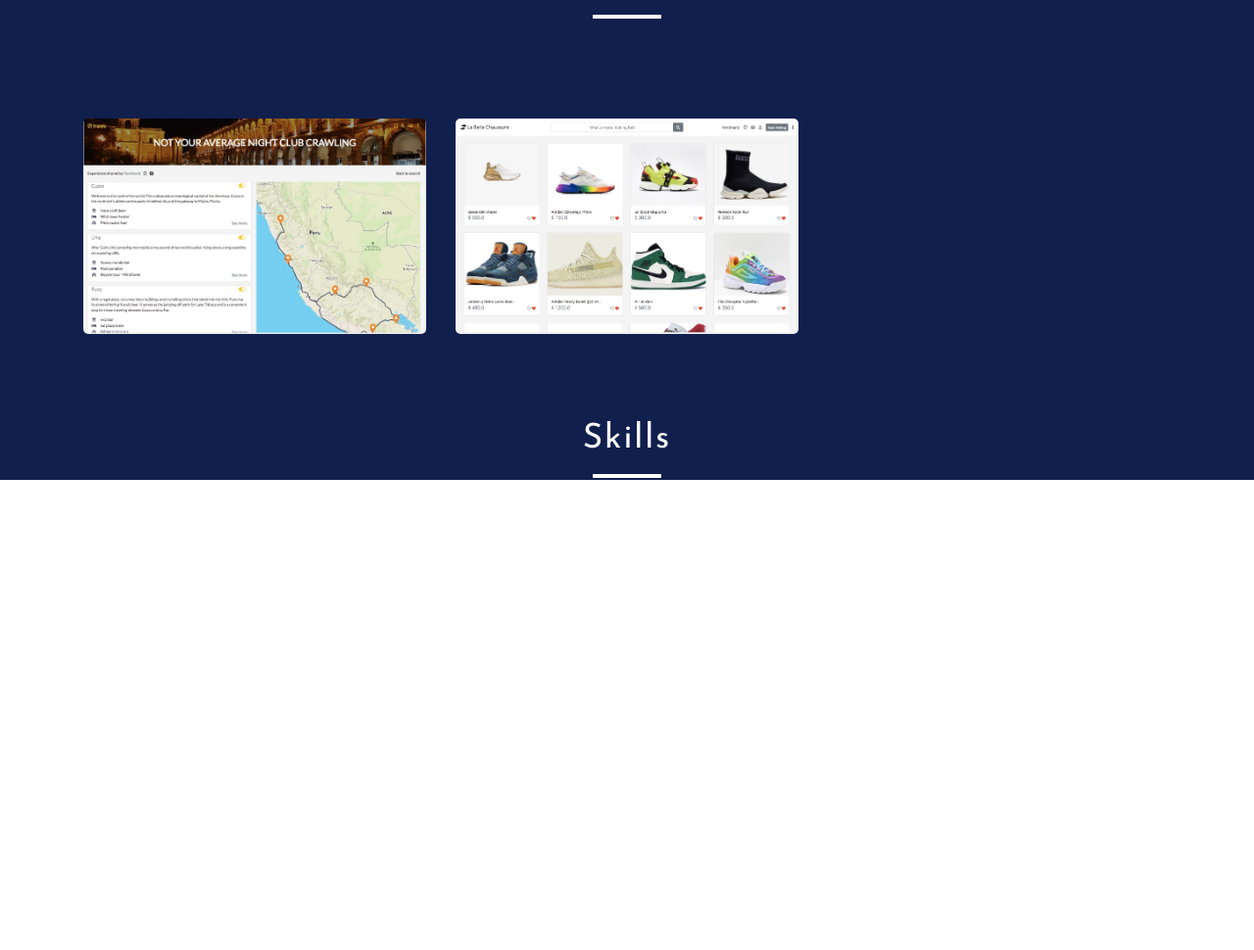
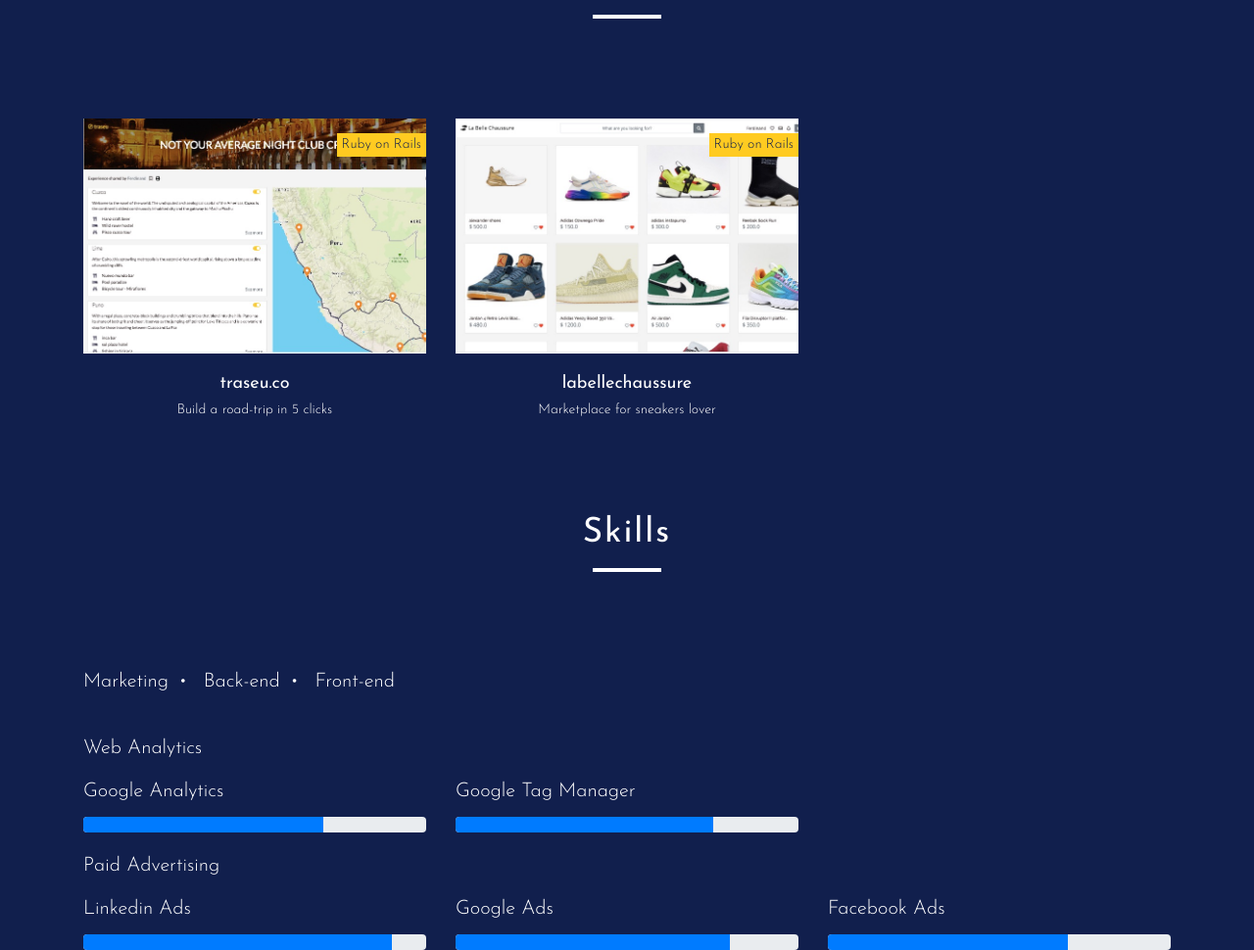
Before and after one commit to fcuisin/fcuisin.github.io, a plain HTML site: page index.html in a window 1280 px wide. Shown: the part 1473-2443 px from the top of the page at 98% size. Before the commit the page ends 2063 px from the top, so only its background shows below. Drawn offline with nearby package versions, Linux system fonts and the light colour scheme.

Commit message:
Refactored css card design

```diff
--- a/css/components/projects.css
+++ b/css/components/projects.css
@@ -1,18 +1,5 @@
 #projects {
   position: relative;
-}
-
-.project-card {
-  max-height: 300px;
-  position: relative;
-  display: -webkit-box;
-}
-
-.project-card img {
-  width:100%;
-  height:100%;
-  object-fit: contain;
-  border-radius: 5px;
 }
 
 .project-detail {
@@ -29,14 +16,9 @@
   font-size: 14px;
 }
 
-.project-detail-header p {
-  font-size: 14px;
-  font-weight: 500;
-}
-
 .project-detail:hover {
   opacity: 1;
-  transition: 0.5s ease-out;
+  transition: 0.6s ease-out;
   background-color: #000;
   opacity: 0.8;
   width: 100%;
@@ -46,8 +28,12 @@
   transition: 0.4s ease-out;
 }
 
-.project-detail-header {
-  text-transform: uppercase;
+.project-cardBar {
+  height: 2px;
+  width: 20px;
+  background: #fff;
+  position: relative;
+  margin-bottom: 20px;
 }
 
 .project-detail-btn {
@@ -55,6 +41,108 @@
   border-radius: 5px;
   padding: 8px;
   margin-right: 5px;
+}
+
+.project-card2 {
+  background: #111f4d;
+  height: 300px;
+  transition: 0.6s all ease;
+  margin-left: auto;
+  margin-right: auto;
+}
+
+/* I used background url to allow me to change the height and width without needing extra css */
+
+.project-cardTop {
+  transition: 0.4s all ease;
+  height: 80%;
+}
+
+#project-cardTopImg1 {
+  background: url(images/traseu.jpg) no-repeat;
+  background-size: cover;
+}
+
+#project-cardTopImg2 {
+  background: url(images/labellechaussure.jpg) no-repeat;
+  background-size: cover;
+}
+
+.project-cardBottom {
+  height: 20%;
+  padding: 5px;
+  text-wrap: normal;
+  background-color: #111f4d;
+  transition: 0.4s all ease;
+}
+
+.project-cardText {
+  min-height: 100%;
+  padding-top: 15px;
+}
+
+.project-cardTextTop {
+  position: absolute;
+  top: 15px;
+  right: 15px;
+  background: #FFCB21;
+  padding: 5px;
+  font-size: 14px;
+  color: #111f4d;
+}
+
+.project-cardText p {
+  font-size: 14px;
+}
+
+.project-cardTitle {
+  font-size: 18px;
+  font-weight: 500;
+  text-align: center;
+}
+
+.project-cardInfo {
+  font-size: 14px;
+  font-weight: 300;
+  text-align: center;
+  color: white;
+}
+
+a.project-cardTitle:hover {
+  color: black;
+}
+
+/* Hidding the entire so anything we put in will only show on hover */
+
+.project-cardHoverText {
+  visibility: hidden;
+}
+
+/* Hover affects */
+
+.project-card2:hover {
+  box-shadow: 0 5px 15px rgba(0, 0, 0, 0.4);
+}
+
+/* Using className + hover followed by child element allows you to change child elements when parent is hovered */
+
+.project-card2:hover .project-cardHoverText {
+  visibility: visible;
+  transition: 0.4s all ease;
+  transition-delay: 0.1999s;
+}
+
+.project-card2:hover .project-cardBottom {
+  transition: 0.4s all ease;
+  height: 55%;
+  opacity: 1;
+}
+
+.project-card2:hover .project-cardTop {
+  height: 45%;
+  opacity: 0.8;
+  background-color: #000000;
+  transition: 0.4s all ease;
 }
 
 /* Smallest device */
--- a/css/style.css
+++ b/css/style.css
@@ -14,7 +14,7 @@
   overflow-x: hidden;
 }
 
-h1, h2, h3, p, a {
+h1, h2, h3, h4, h5, p, a {
   font : normal 300 20px/1 'Josefin Sans', sans-serif;
   color: white;
 }
--- a/index.html
+++ b/index.html
@@ -107,18 +107,22 @@
         <div class="row-fluid text-center section-title">Projects</div>
         <div class="header-section-bar"></div>
         <div class="row">
-          <div class="col-12 col-md-4">
-            <a class="project-card" href="http://traseu.co">
-              <img src="css/components/images/traseu.jpg">
-              <div class="project-detail">
-                <div class="m-2">
-                  <p>An app that allows you to quickly build a road-trip</p>
-                  <p class="project-detail-header">- Framework</p>
-                  <div class="row m-0">
-                    <p class="project-detail-btn">Ruby on Rails</p>
+          <div class="col-12 col-md-4 mb-3">
+              <div class="project-card2">
+                <a href="http://traseu.co">
+                  <div id="project-cardTopImg1" class="project-cardTop">
+                    <p class="project-cardTextTop">Ruby on Rails</p>
                   </div>
-                  <p class="project-detail-header">- Technologies/Tools</p>
-                  <div class="row m-0">
+                </a>
+                <div class="project-cardBottom">
+                  <div class="project-cardText">
+                    <!--       Title and description will always show -->
+                    <h3 class="project-cardTitle">traseu.co</h3>
+                    <h4 class="project-cardInfo">Build a road-trip in 5 clicks</h4>
+                    <!--       Only visibile when parent element is hovered over -->
+                    <div class="project-cardHoverText">
+                      <hr class="project-cardBar">
+                      <div class="row m-0 d-flex justify-content-center">
                         <p class="project-detail-btn">Javascript</p>
                         <p class="project-detail-btn">Geocoding</p>
                         <p class="project-detail-btn">Bootstrap</p>
@@ -126,20 +130,25 @@
                       </div>
                     </div>
                   </div>
+                </div>
+              </div>
+          </div>
+          <div class="col-12 col-md-4 mb-3">
+              <div class="project-card2">
+                <a class="project-cardLink" href="http://labellechaussure.herokuapp.com">
+                  <div id="project-cardTopImg2" class="project-cardTop">
+                    <p class="project-cardTextTop">Ruby on Rails</p>
+                  </div>
                 </a>
-          </div>
-          <div class="col-12 col-md-4">
-            <a class="project-card" href="http://labellechaussure.herokuapp.com">
-              <img src="css/components/images/labellechaussure.jpg">
-              <div class="project-detail">
-                <div class="m-2">
-                  <p>Marketplace for sneakers lover</p>
-                  <p class="project-detail-header">- Framework</p>
-                  <div class="row m-0">
-                    <p class="project-detail-btn">Ruby on Rails</p>
-                  </div>
-                  <p class="project-detail-header">- Technologies/Tools</p>
-                  <div class="row m-0">
+                <div class="project-cardBottom">
+                  <div class="project-cardText">
+                    <!--       Title and description will always show -->
+                    <h3 class="project-cardTitle">labellechaussure</h3>
+                    <h4 class="project-cardInfo">Marketplace for sneakers lover</h4>
+                    <!--       Only visibile when parent element is hovered over -->
+                    <div class="project-cardHoverText">
+                      <hr class="project-cardBar">
+                      <div class="row m-0 d-flex justify-content-center">
                         <p class="project-detail-btn">Javascript</p>
                         <p class="project-detail-btn">AJAX</p>
                         <p class="project-detail-btn">Bootstrap</p>
@@ -147,7 +156,8 @@
                       </div>
                     </div>
                   </div>
-            </a>
+                </div>
+              </div>
           </div>
         </div>
       </div>
@@ -157,6 +167,49 @@
       <div class="flex container">
         <div class="row-fluid text-center section-title">Skills</div>
         <div class="header-section-bar waypoint"></div>
+        <div class="skills-filter-container mb-5">
+          <p class="skills-category">
+            <span id="marketing">Marketing</span> •
+            <span id="back">Back-end</span> •
+            <span id="front">Front-end</span>
+          </p>
+        </div>
+        <p class="my-4">Web Analytics</p>
+        <div class="row">
+          <div class="col-xs-12 col-sm-6 col-md-4">
+            <p>Google Analytics</p>
+            <div class="progress">
+              <div class="progress-bar" role="progressbar" style="width: 70%" aria-valuenow="70" aria-valuemin="0" aria-valuemax="100"></div>
+            </div>
+          </div>
+          <div class="col-xs-12 col-sm-6 col-md-4">
+            <p>Google Tag Manager</p>
+            <div class="progress">
+              <div class="progress-bar" role="progressbar" style="width: 75%" aria-valuenow="75" aria-valuemin="0" aria-valuemax="100"></div>
+            </div>
+          </div>
+        </div>
+        <p class="my-4">Paid Advertising</p>
+        <div class="row">
+          <div class="col-xs-12 col-sm-6 col-md-4">
+            <p>Linkedin Ads</p>
+            <div class="progress">
+              <div class="progress-bar" role="progressbar" style="width: 90%" aria-valuenow="90" aria-valuemin="0" aria-valuemax="100"></div>
+            </div>
+          </div>
+          <div class="col-xs-12 col-sm-6 col-md-4">
+            <p>Google Ads</p>
+            <div class="progress">
+              <div class="progress-bar" role="progressbar" style="width: 80%" aria-valuenow="80" aria-valuemin="0" aria-valuemax="100"></div>
+            </div>
+          </div>
+          <div class="col-xs-12 col-sm-6 col-md-4">
+            <p>Facebook Ads</p>
+            <div class="progress">
+              <div class="progress-bar" role="progressbar" style="width: 70%" aria-valuenow="70" aria-valuemin="0" aria-valuemax="100"></div>
+            </div>
+          </div>
+        </div>
       </div>
     </section>
     <section id="contact">
```
Lines whose indentation alone changed are shown as unchanged.
